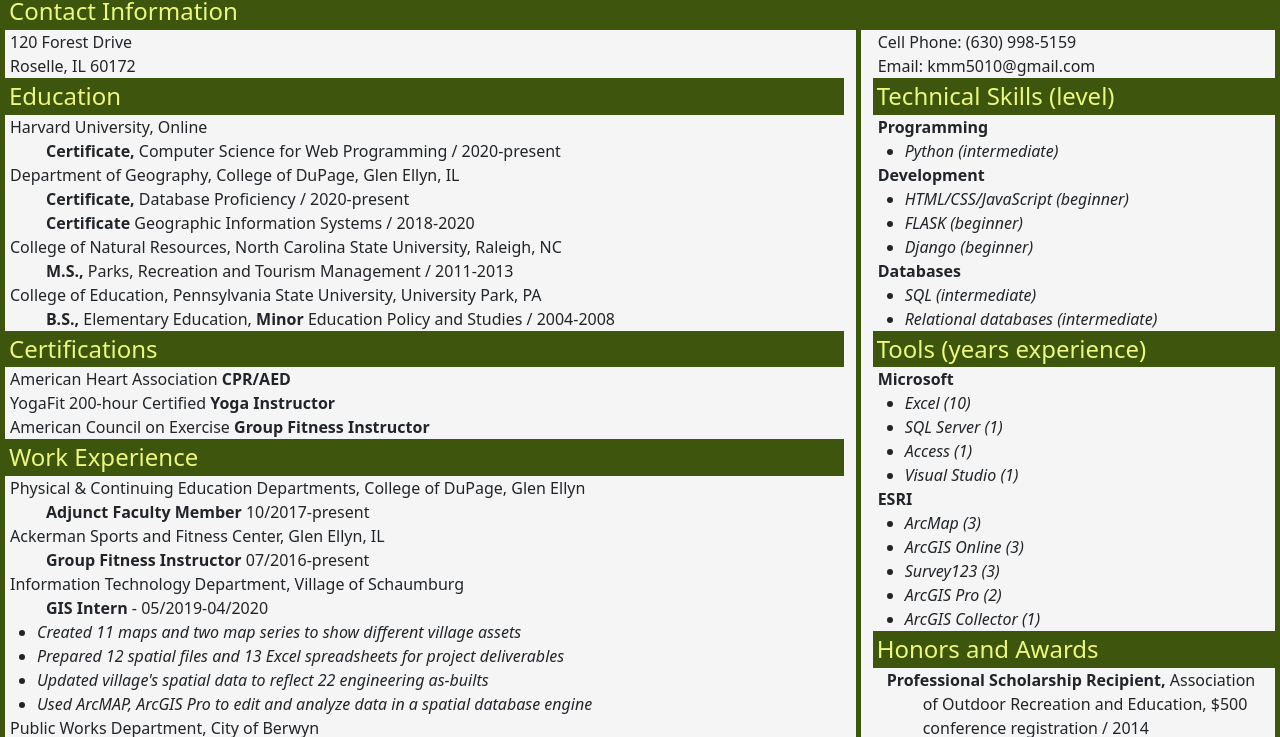
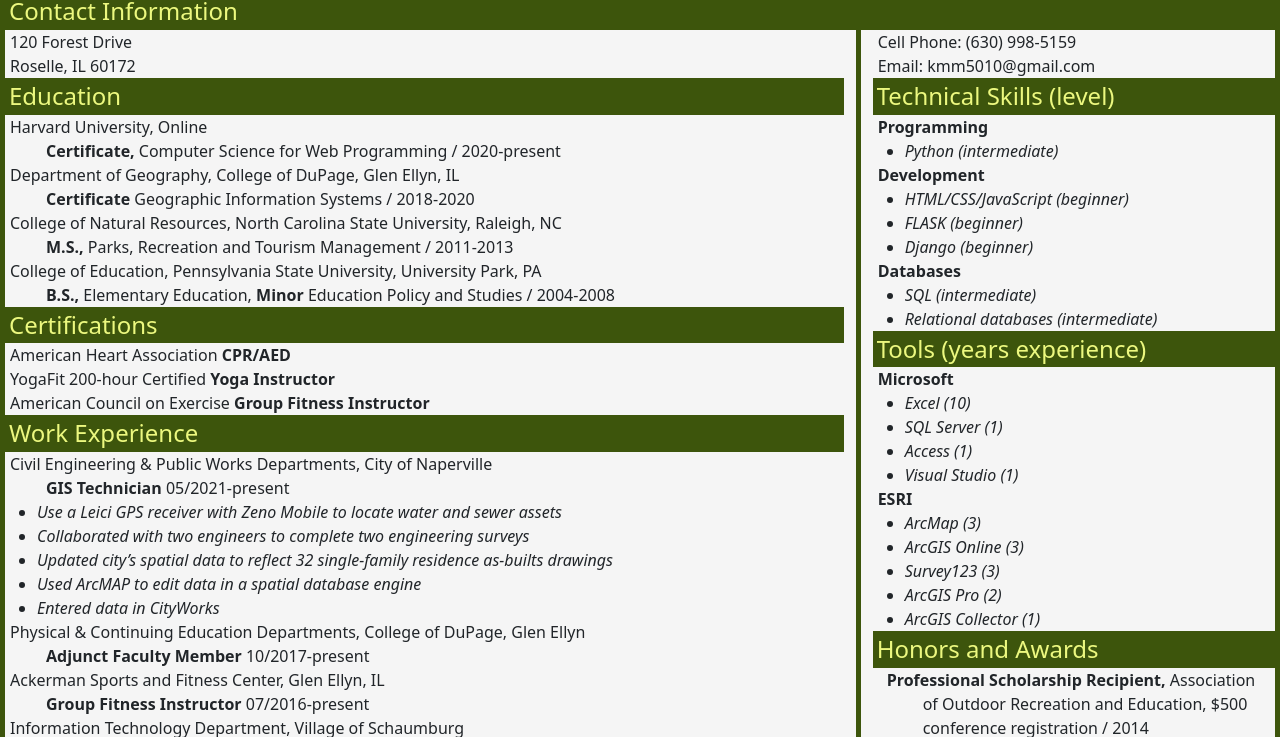
Before and after one commit to kmm5010/kmm5010.github.io, a plain HTML site: page resume.html in a window 1280 px wide. Shown: the part 140-877 px from the top of the page. Drawn offline with nearby package versions, Linux system fonts and the light colour scheme.

Commit message:
resume update 7.7.2021

```diff
--- a/resume.html
+++ b/resume.html
@@ -54,7 +54,6 @@
 			<p>Harvard University, Online</p>
 			<p class="indent"><strong>Certificate,</strong> Computer Science for Web Programming / 2020-present</p>
 			<p>Department of Geography, College of DuPage, Glen Ellyn, IL</p>
-			<p class="indent"><strong>Certificate,</strong> Database Proficiency / 2020-present</p>
 			<p class="indent"><strong>Certificate</strong> Geographic Information Systems / 2018-2020</p>
 			<p>College of Natural Resources, North Carolina State University, Raleigh, NC</p>
 			<p class="indent"><strong>M.S.,</strong> Parks, Recreation and Tourism Management / 2011-2013</p>
@@ -66,6 +65,15 @@
 			<p>American Council on Exercise <strong>Group Fitness Instructor</strong></p>
 
 			<h4>Work Experience</h4>
+			<p>Civil Engineering & Public Works Departments, City of Naperville</p>
+			<p class="indent"><strong>GIS Technician</strong> 05/2021-present</p>
+			<ul>
+				<li>Use a Leici GPS receiver with Zeno Mobile to locate water and sewer assets</li>
+				<li>Collaborated with two engineers to complete two engineering surveys</li>
+				<li>Updated city’s spatial data to reflect 32 single-family residence as-builts drawings</li>
+				<li>Used ArcMAP to edit data in a spatial database engine</li>
+				<li>Entered data in CityWorks </li>
+			</ul>
 			<p>Physical & Continuing Education Departments, College of DuPage, Glen Ellyn</p>
 			<p class="indent"><strong>Adjunct Faculty Member</strong> 10/2017-present</p>
 			<p>Ackerman Sports and Fitness Center, Glen Ellyn, IL</p>
@@ -75,7 +83,7 @@
 			<ul>
 				<li>Created 11 maps and two map series to show different village assets</li>
 				<li>Prepared 12 spatial files and 13 Excel spreadsheets for project deliverables</li>
-				<li>Updated village's spatial data to reflect 22 engineering as-builts</li>
+				<li>Updated village’s spatial data to reflect 22 commercial as-builts drawings</li>
 				<li>Used ArcMAP, ArcGIS Pro to edit and analyze data in a spatial database engine</li>
 			</ul>
 			<p>Public Works Department, City of Berwyn </p>
```
